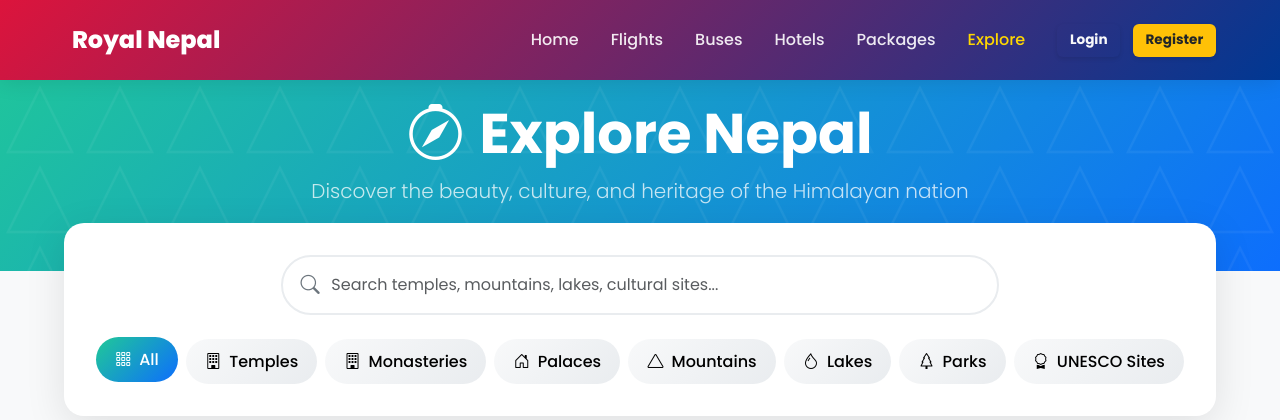
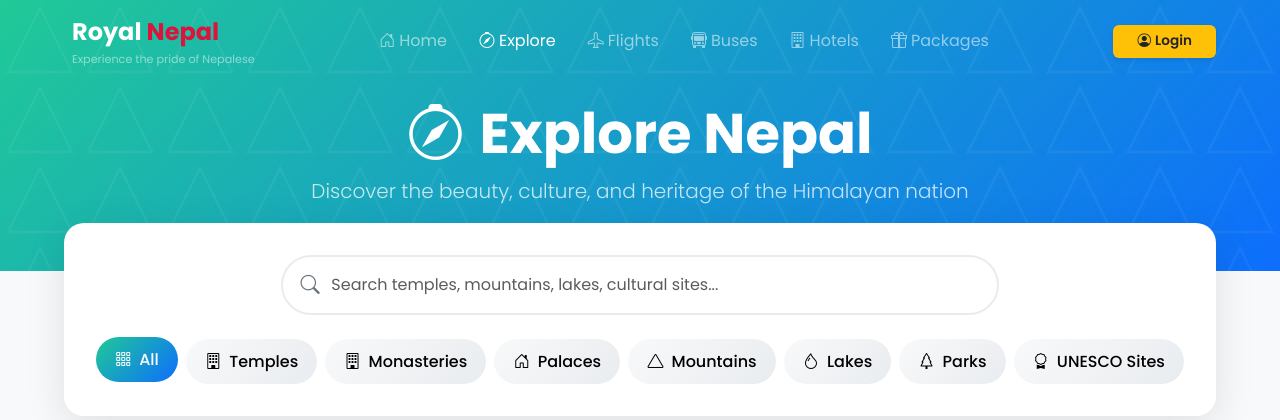
Before and after one commit to kemu12345/Nepal_Royal, a PHP site: page /pages/explore.html in a window 1280 px wide. Shown: the top 420 px of the page. Run offline with PHP 8.4, Linux system fonts and the light colour scheme.

Commit message:
feat: update navigation bar UI components and branding across all frontend pages

```diff
--- a/frontend/css/explore.css
+++ b/frontend/css/explore.css
@@ -17,30 +17,7 @@ body {
     background: #f8f9fa;
 }
 
-/* Navbar */
-.navbar-custom {
-    background: linear-gradient(135deg, var(--nepal-red) 0%, var(--nepal-blue) 100%);
-    padding: 1rem 0;
-    box-shadow: 0 2px 20px rgba(0, 0, 0, 0.1);
-}
 
-.navbar-custom .navbar-brand {
-    font-size: 1.5rem;
-    font-weight: 800;
-    color: white !important;
-}
-
-.navbar-custom .nav-link {
-    color: rgba(255, 255, 255, 0.9) !important;
-    font-weight: 500;
-    padding: 0.5rem 1rem !important;
-    transition: all 0.3s ease;
-}
-
-.navbar-custom .nav-link:hover,
-.navbar-custom .nav-link.active {
-    color: var(--nepal-gold) !important;
-}
 
 /* Page Header */
 .page-header {
--- a/frontend/pages/explore.html
+++ b/frontend/pages/explore.html
@@ -20,27 +20,44 @@
 </head>
 
 <body>
-    <!-- Navbar -->
-    <nav class="navbar navbar-expand-lg navbar-custom fixed-top">
+    <!-- Navigation -->
+    <nav class="navbar navbar-expand-lg navbar-dark fixed-top" id="mainNavbar">
         <div class="container">
-            <a class="navbar-brand" href="home.html">
-                <i class="bi bi-mountains me-2"></i>Royal Nepal
+            <a class="navbar-brand d-flex align-items-center" href="home.html">
+                <i class="bi bi-mountains me-2 fs-3 text-white"></i>
+                <div>
+                    <span class="fw-bold fs-4 text-white">Royal <span class="brand-nepal" style="color: #DC143C;">Nepal</span></span>
+                    <small class="d-block text-white-50" style="font-size: 0.7rem;">Experience the pride of Nepalese</small>
+                </div>
             </a>
-            <button class="navbar-toggler" type="button" data-bs-toggle="collapse" data-bs-target="#navbarNav">
+            <button class="navbar-toggler border-0" type="button" data-bs-toggle="collapse" data-bs-target="#navbarNav">
                 <span class="navbar-toggler-icon"></span>
             </button>
             <div class="collapse navbar-collapse" id="navbarNav">
-                <ul class="navbar-nav ms-auto me-3">
-                    <li class="nav-item"><a class="nav-link" href="home.html">Home</a></li>
-                    <li class="nav-item"><a class="nav-link" href="flights.html">Flights</a></li>
-                    <li class="nav-item"><a class="nav-link" href="buses.html">Buses</a></li>
-                    <li class="nav-item"><a class="nav-link" href="hotels.html">Hotels</a></li>
-                    <li class="nav-item"><a class="nav-link" href="packages.html">Packages</a></li>
-                    <li class="nav-item"><a class="nav-link active" href="explore.html">Explore</a></li>
+                <ul class="navbar-nav mx-auto align-items-lg-center">
+                    <li class="nav-item">
+                        <a class="nav-link px-3" href="home.html"><i class="bi bi-house-door me-1"></i>Home</a>
+                    </li>
+                    <li class="nav-item">
+                        <a class="nav-link active px-3" href="explore.html"><i class="bi bi-compass me-1"></i>Explore</a>
+                    </li>
+                    <li class="nav-item">
+                        <a class="nav-link px-3" href="flights.html"><i class="bi bi-airplane me-1"></i>Flights</a>
+                    </li>
+                    <li class="nav-item">
+                        <a class="nav-link px-3" href="buses.html"><i class="bi bi-bus-front me-1"></i>Buses</a>
+                    </li>
+                    <li class="nav-item">
+                        <a class="nav-link px-3" href="hotels.html"><i class="bi bi-building me-1"></i>Hotels</a>
+                    </li>
+                    <li class="nav-item">
+                        <a class="nav-link px-3" href="packages.html"><i class="bi bi-gift me-1"></i>Packages</a>
+                    </li>
                 </ul>
-                <div class="nav-auth" id="navAuth">
-                    <a href="login.html" class="btn btn-outline-light btn-sm me-2">Login</a>
-                    <a href="register.html" class="btn btn-warning btn-sm">Register</a>
+                <div class="nav-item ms-lg-3" id="navAuth">
+                    <a class="btn btn-warning btn-sm px-4 fw-semibold" href="login.html">
+                        <i class="bi bi-person-circle me-1"></i>Login
+                    </a>
                 </div>
             </div>
         </div>
```
Also changed, not shown: frontend/css/home.css (+12 -2 lines), frontend/pages/buses.html (+28 -22 lines), frontend/pages/flights.html (+26 -14 lines), frontend/pages/home.html (+8 -8 lines), frontend/pages/hotels.html (+26 -12 lines), frontend/pages/packages.html (+32 -15 lines).
